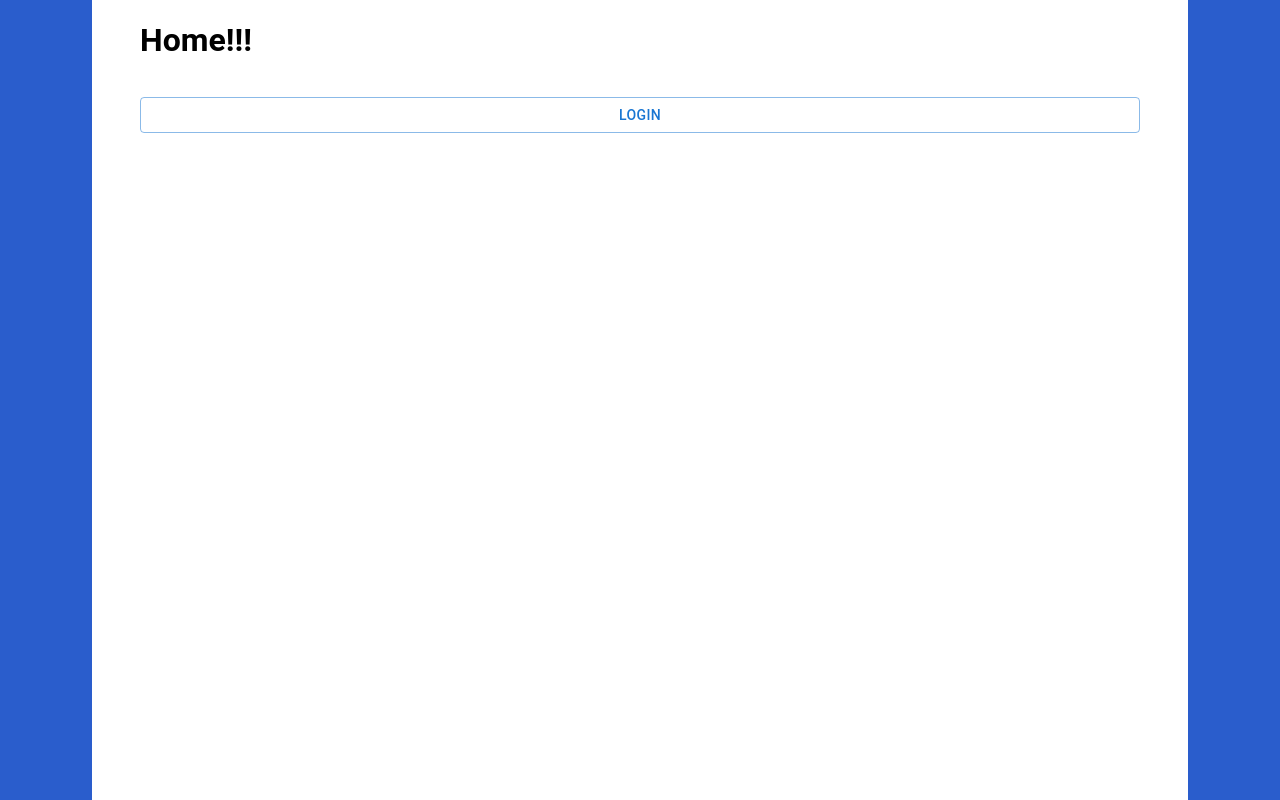
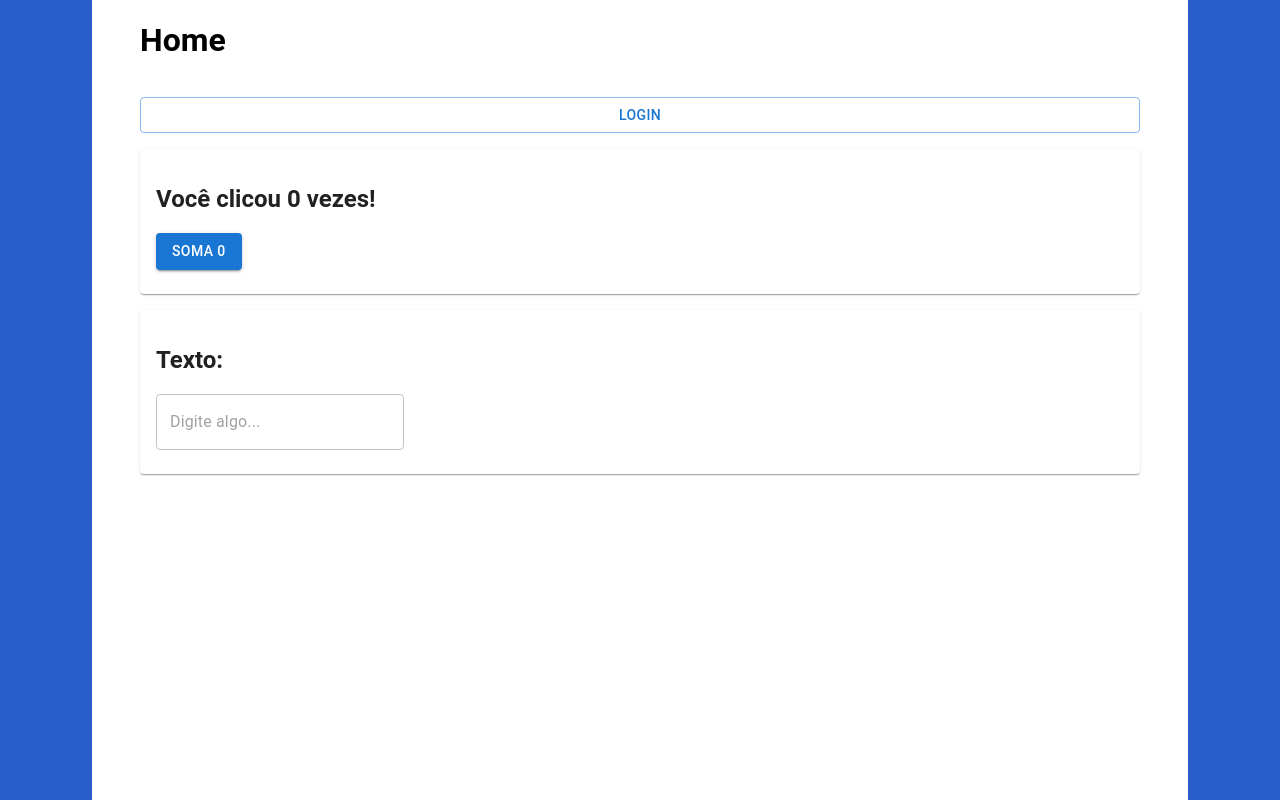
Before and after one commit to SamuelTobiasFitzlaff/minicurso-react, a React (Vite) app: page / in a window 1280 px wide. Built offline with nearby package versions, Linux system fonts and the light colour scheme.

Commit message:
feat: home playground, useState

```diff
--- a/src/components/LoginComponent/index.jsx
+++ b/src/components/LoginComponent/index.jsx
@@ -5,9 +5,11 @@ export function LoginComponent() {
   return (
     <LoginStyle>
       <h1>Login</h1>
-      <TextField type="email" placeholder="E-mail" />
-      <TextField type="password" placeholder="Senha" />
-      <Button variant="contained">Entrar</Button>
+      <TextField id="loginEmail" type="email" placeholder="E-mail" />
+      <TextField id="loginSenha" type="password" placeholder="Senha" />
+      <Button id="loginBotao" variant="contained">
+        Entrar
+      </Button>
     </LoginStyle>
   );
 }
--- a/src/components/SignUpComponent/index.jsx
+++ b/src/components/SignUpComponent/index.jsx
@@ -5,11 +5,17 @@ export function SignUpComponent() {
   return (
     <SignUpStyle>
       <h1>Cadastro</h1>
-      <TextField type="text" placeholder="Nome" />
-      <TextField type="email" placeholder="E-mail" />
-      <TextField type="password" placeholder="Senha" />
-      <TextField type="password" placeholder="Confirmar Senha" />
-      <Button variant="contained">Cadastrar</Button>
+      <TextField id="cadastroNome" type="text" placeholder="Nome" />
+      <TextField id="cadastroEmail" type="email" placeholder="E-mail" />
+      <TextField id="cadastroSenha" type="password" placeholder="Senha" />
+      <TextField
+        id="cadastroConfirmaSenha"
+        type="password"
+        placeholder="Confirmar Senha"
+      />
+      <Button id="cadastroBotao" variant="contained">
+        Cadastrar
+      </Button>
     </SignUpStyle>
   );
 }
--- a/src/pages/index.jsx
+++ b/src/pages/index.jsx
@@ -1,13 +1,42 @@
-import { Button } from "@mui/material";
+import { useState } from "react";
+import { Button, Card, CardContent, TextField } from "@mui/material";
 import { HomeContainer } from "../styles/styles";
 
 export function Home() {
+  const [numero, setNumero] = useState(0);
+  const [texto, setTexto] = useState("");
   return (
     <HomeContainer>
-      <h1>Home!!!</h1>
-      <Button variant="outlined" href="/login">
+      <h1>Home</h1>
+      <Button variant="outlined" href="/login" id="login">
         Login
       </Button>
+      <Card>
+        <CardContent>
+          <h2>Você clicou {numero} vezes!</h2>
+          <Button
+            id="soma"
+            variant="contained"
+            onClick={() => {
+              setNumero((prevNum) => prevNum + 1);
+            }}
+          >
+            Soma {numero}
+          </Button>
+        </CardContent>
+      </Card>
+
+      <Card>
+        <CardContent>
+          <h2>Texto: {texto}</h2>
+          <TextField
+            id="texto"
+            type="text"
+            placeholder="Digite algo..."
+            onChange={(e) => setTexto(e.target.value)}
+          />
+        </CardContent>
+      </Card>
     </HomeContainer>
   );
 }
```
